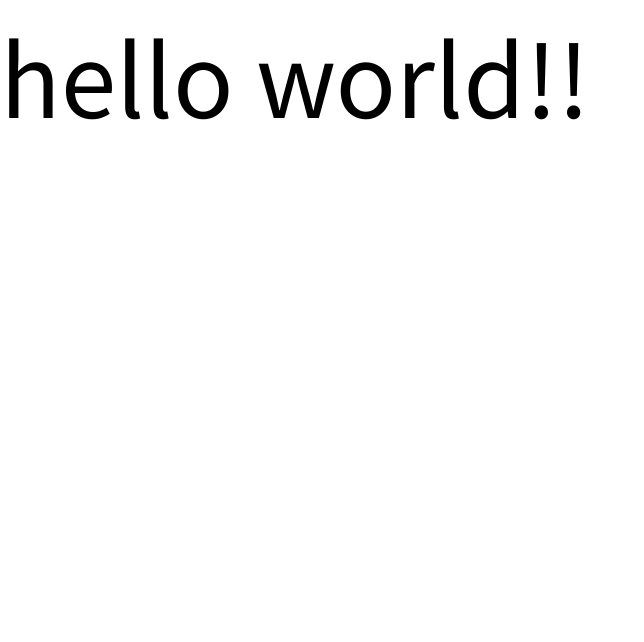
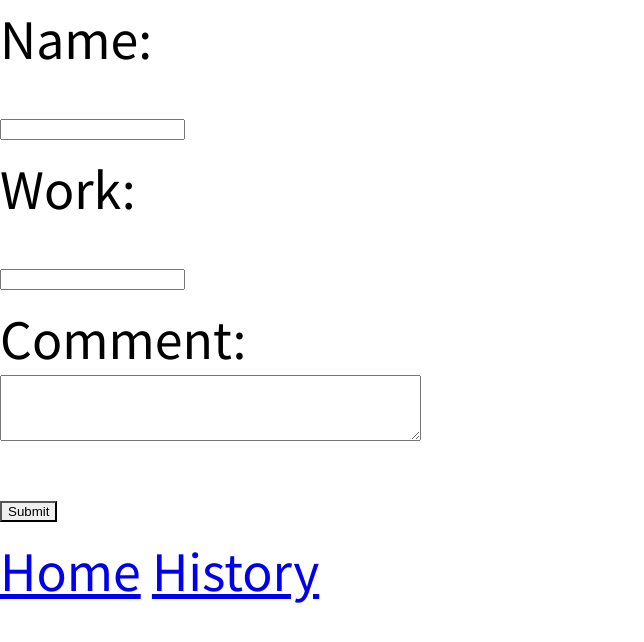
Before and after one commit to kotake354/New-daily-report, a website built with Vite: page vite-project/index.html in a window 1280 px wide. Shown: the whole page, without its empty margins (0-644 px from the left). Built offline with nearby package versions, Linux system fonts and the light colour scheme.

Commit message:
日報のfoam作成

```diff
--- a/vite-project/index.html
+++ b/vite-project/index.html
@@ -10,8 +10,38 @@
     <link rel="stylesheet" href="./style.css">
   </head>
   <body>
-    hello world!!
 
-    <script type="module" src="/src/main.js"></script>
+    <form class="form" action="" id="js-form">
+      <div class="form-list">
+        <label class="form-title" for="name">Name:</label>
+        <div class="form-filed">
+          <input class="input-filed" type="text" id="name" name="name">
+        </div>
+      </div>
+
+      <div class="form-list">
+        <label class="form-title" for="work">Work:</label>
+        <div class="form-filed">
+           <input class="input-filed" type="text" id="work" name="work">
+        </div>
+      </div>
+
+      <div class="form-list">
+        <label class="form-title" for="comment">Comment:</label>
+        <div class="form-filed">
+          <textarea class="input-filed" id="comment" name="comment" rows="4" cols="50"></textarea>
+        </div>
+      </div>
+
+      <div class="form-button">
+        <button class="button" type="submit">Submit</button>
+      </div>
+    </form>
+
+    <div class="history-link">
+      <a href="./">Home</a>
+      <a href="./history.html">History</a>
+    </div>
+    <script type="module" src="./src/main.js"></script>
   </body>
 </html>
--- a/vite-project/style.css
+++ b/vite-project/style.css
@@ -1,4 +1,4 @@
 body{
   font-family: "Noto Sans JP";
-  font-size: 100px;
+  font-size: 50px;
 }
```
